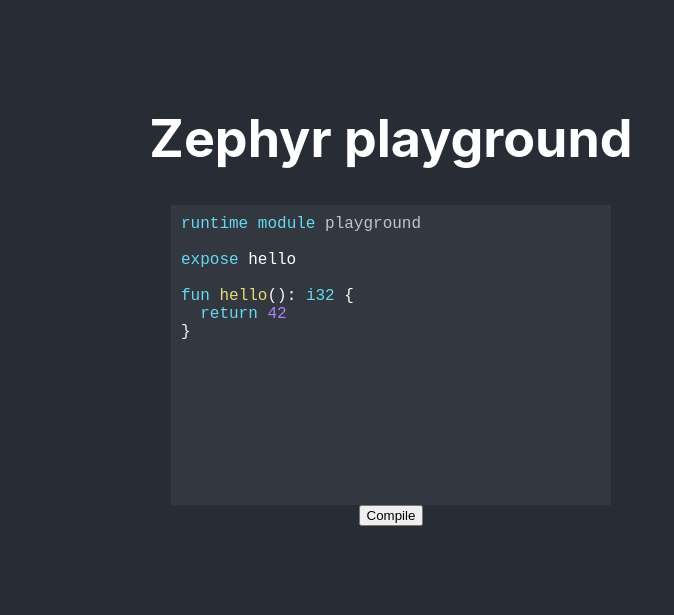
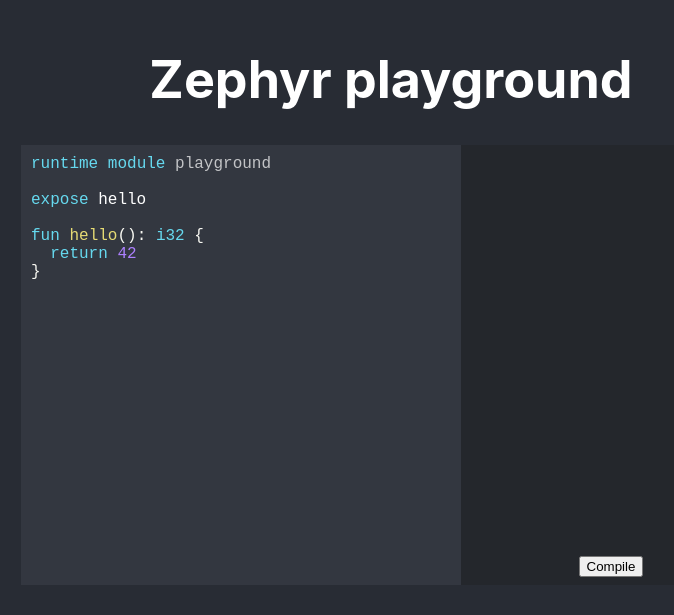
Before and after one commit to CharlyCst/zephyr-playground, a React (Create React App) app: page / in a window 1280 px wide. Shown: the part 101-716 px from the top of the page, without its empty margins (249-923 px from the left). Built offline with nearby package versions, Linux system fonts and the light colour scheme.

Commit message:
Support logging messages and function calls

```diff
--- a/src/App.css
+++ b/src/App.css
@@ -11,14 +11,57 @@
 }
 
 .Editor {
+  height: 100%;
   width: 440px;
-  height: 300px;
   max-width: 100%;
   padding: 10px;
   text-align: left;
   background-color: #333740;
 }
 
+.ConsoleContainer {
+  background-color:#24272c;
+  height: 100%;
+  min-width: 300px;
+  display: flex;
+  flex-direction: column;
+  align-items: center;
+}
+
+.Console {
+  display: flex;
+  width: 100%;
+  font-size: 16px;
+  flex: 1;
+  flex-direction: column;
+  align-items: flex-start;
+  justify-content: start;
+}
+
+.CompileButton {
+  margin: 0.5rem;
+}
+
+.ConsoleText {
+  padding: 0.1rem 0.2rem;
+}
+
+.TextError {
+  color: #b00020;
+}
+
+.TextOutput {
+  color: #c9c8c8;
+}
+
+.row-container {
+  height: 440px;
+  display: flex;
+  flex-direction: row;
+  align-items: center;
+  justify-content: center;
+}
+
 textarea:focus {
   outline: none;
 }
--- a/src/App.tsx
+++ b/src/App.tsx
@@ -13,20 +13,24 @@ fun hello(): i32 {
 }
 `;
 
+// Hooks used by the compiler
 export let code_ref = EXAMPLE;
+export let log_ref: WriteLine | undefined;
 
-async function compile(compiler: typeof import("./compiler")) {
+type WriteLine = (line: string, kind: LineKind) => void;
+
+async function compile(compiler: typeof import("./compiler"), log: WriteLine) {
   try {
     const wasm = compiler.compile();
     if (wasm === undefined) {
       // Failed to compile...
       return;
     }
-    runCode(wasm);
+    runCode(wasm, log);
   } catch {}
 }
 
-async function runCode(wasmSource: Uint8Array) {
+async function runCode(wasmSource: Uint8Array, log: WriteLine) {
   const wasm = await WebAssembly.instantiate(wasmSource);
   const exports = wasm.instance.exports;
   let funs = Object.keys(exports)
@@ -41,13 +45,18 @@ async function runCode(wasmSource: Uint8Array) {
     });
 
   // If only one function is defined, let's call it!
-  if (funs.length == 1) {
-    console.log(funs[0].ref());
+  if (funs.length === 1) {
+    log(`> ${funs[0].name}()`, LineKind.input);
+    log(`${funs[0].ref()}`, LineKind.output);
   }
 }
 
 function App() {
   const [code, setCode] = useState(EXAMPLE);
+  const [consoleState, setConsoleState] = useState<IConsoleState>({
+    lines: [],
+    counter: 0,
+  });
   const [compiler, setCompiler] = useState<
     null | typeof import("./compiler")
   >();
@@ -61,9 +70,22 @@ function App() {
       .catch((err) => console.log(err));
   }, []);
 
+  const log = (line: string, kind: LineKind) => {
+    consoleState.lines.push({
+      id: consoleState.counter,
+      content: line,
+      kind: kind,
+    });
+    consoleState.counter += 1;
+    setConsoleState({ ...consoleState });
+  };
+
+  log_ref = log;
+
   return (
     <div className="App">
       <h1>Zephyr playground</h1>
+      <div className="row-container">
         <Editor
           value={code}
           onValueChange={(code) => {
@@ -78,11 +100,72 @@ function App() {
           }}
           className="Editor"
         />
-      {compiler ? (
-        <button onClick={() => compile(compiler)}>Compile</button>
-      ) : null}
+        <Console
+          state={consoleState}
+          onCompile={compiler ? () => compile(compiler, log) : undefined}
+        />
+      </div>
+    </div>
+  );
+}
+
+export enum LineKind {
+  input = 1,
+  output = 2,
+  error = 3,
+}
+
+interface ILine {
+  id: number;
+  content: string;
+  kind: LineKind;
+}
+
+interface IConsoleState {
+  lines: ILine[];
+  counter: number;
+}
+
+interface IConsoleProps {
+  state: IConsoleState;
+  onCompile?: () => void;
+}
+
+function Console(props: IConsoleProps) {
+  const onCompile = props.onCompile ? props.onCompile : () => {};
+
+  return (
+    <div className="ConsoleContainer">
+      <div className="Console">
+        {props.state.lines.map((line) => (
+          <div
+            key={line.id}
+            className={`ConsoleText ${getTextColor(line.kind)}`}
+          >
+            {line.content}
+          </div>
+        ))}
+      </div>
+      <button
+        className="CompileButton"
+        onClick={onCompile}
+        disabled={!onCompile}
+      >
+        Compile
+      </button>
     </div>
   );
 }
 
 export default App;
+
+function getTextColor(kind: LineKind): string {
+  switch (kind) {
+    case LineKind.error:
+      return "TextError";
+    case LineKind.output:
+      return "TextOutput";
+    case LineKind.input:
+      return "";
+  }
+}
```
Also changed, not shown: src/resolver.ts (+19 -1 lines), 1 other file (tests, documents, lock files or other folders). Lines whose indentation alone changed are shown as unchanged.
